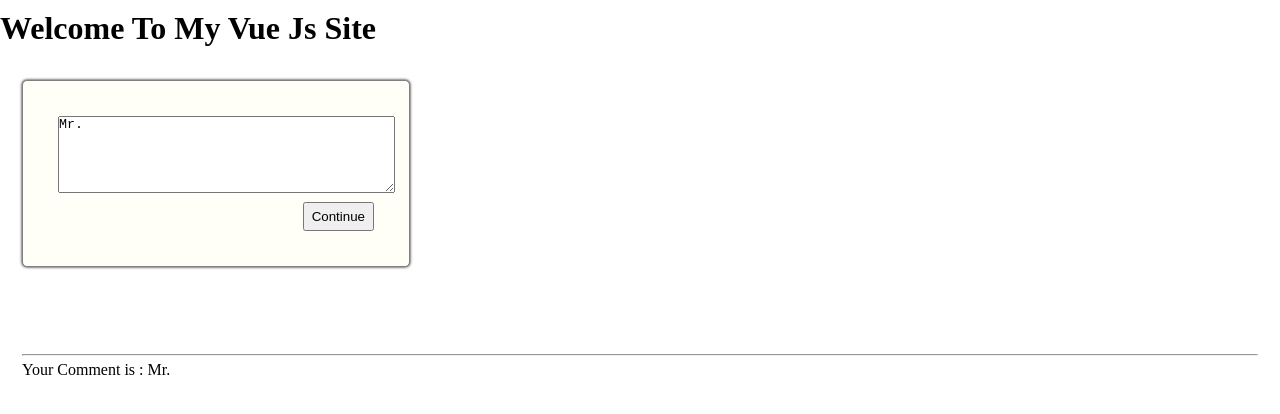
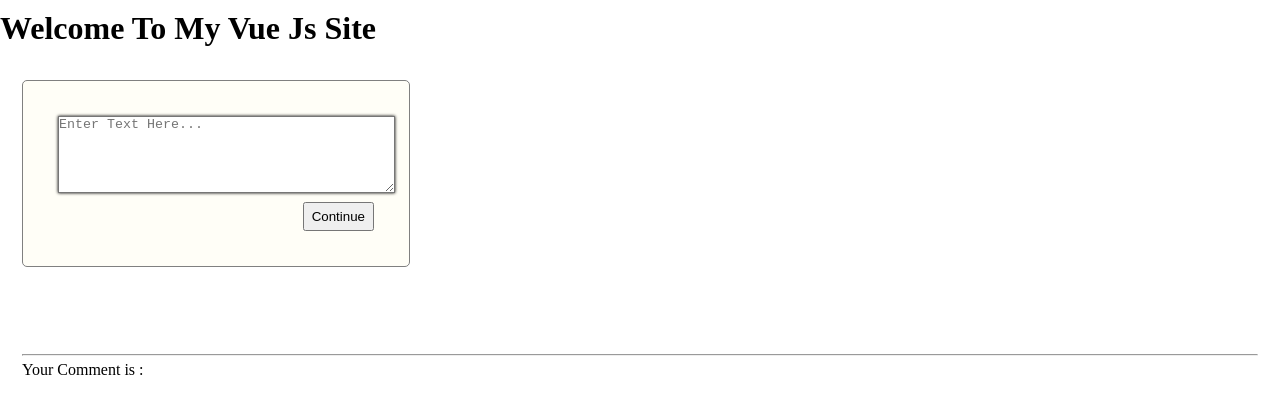
Before and after one commit to nomancse19/vue3-vite-app, a Vue app: page / in a window 1280 px wide. Shown: the top 414 px of the page. Built offline with nearby package versions, Linux system fonts and the light colour scheme.

Commit message:
Non Prop Attributes
Non Prop Attributes With Non-Prop Event

```diff
--- a/src/App.vue
+++ b/src/App.vue
@@ -5,6 +5,7 @@
       v-model="myComment"
       buttonText="Continue"
       class="shadow"
+      placeholder="Enter Text Here..."
     ></the-comment>
     <br />
     <br />
@@ -21,10 +22,14 @@ export default {
 
   data() {
     return {
-      myComment: "Mr. ",
+      myComment: "",
     };
   },
-  methods: {},
+  methods: {
+    checkClick() {
+      alert("Check Click Alert On");
+    },
+  },
   components: {
     HelloWorld,
     TheComment,
--- a/src/components/TheComment.vue
+++ b/src/components/TheComment.vue
@@ -6,6 +6,7 @@
       id=""
       cols="40"
       rows="5"
+      v-bind="$attrs"
     ></textarea>
     <div class="text-right">
       <button>{{ buttonText }}</button>
@@ -25,6 +26,7 @@ export default {
       default: "",
     },
   },
+  inheritAttrs: false,
   methods: {
     handleInput(e) {
       //console.log(e.target.value);
```
